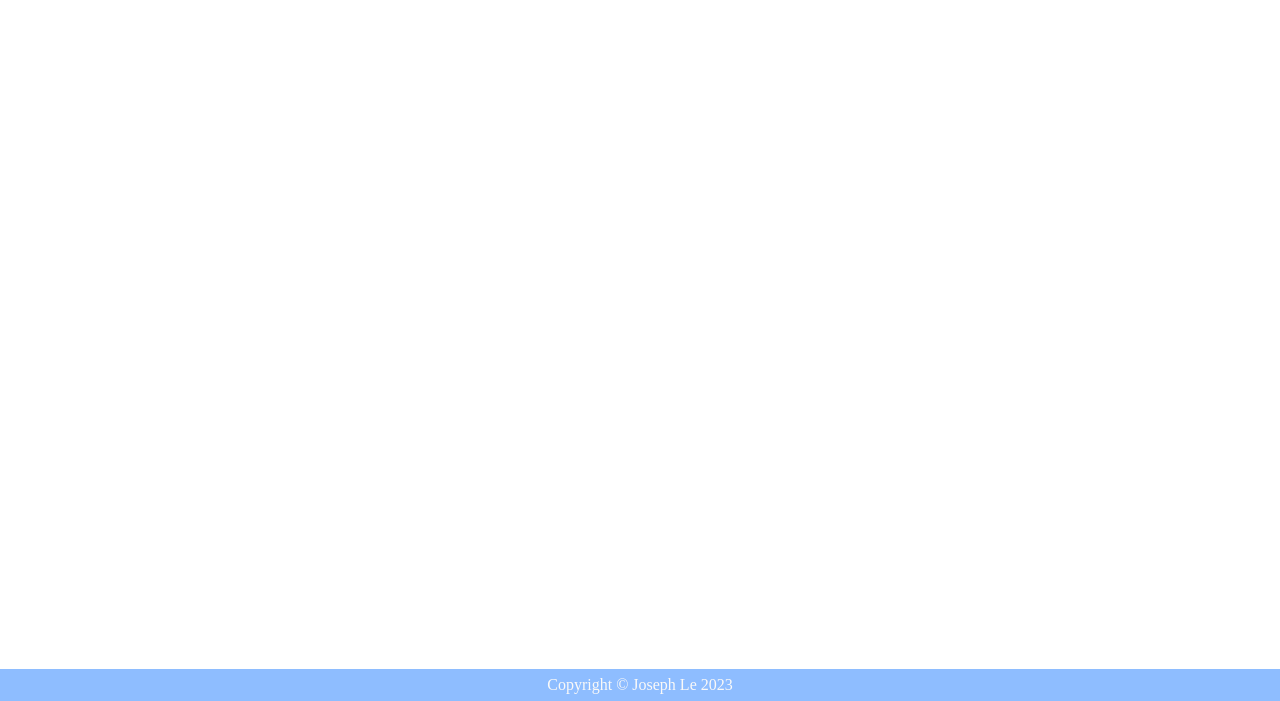
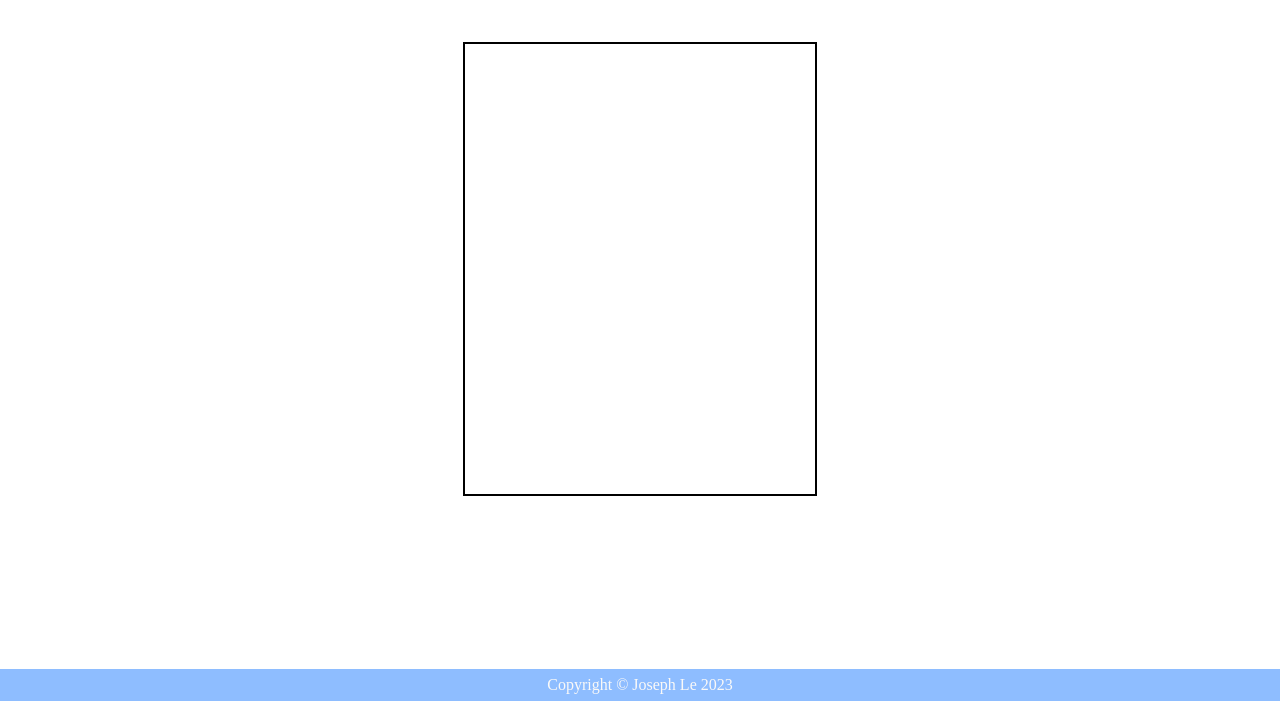
Before and after one commit to 13lejos/library, a plain HTML site: page index.html in a window 1280 px wide. Shown: the part 131-832 px from the top of the page. Drawn offline with Linux system fonts and the light colour scheme.

Commit message:
create popup form skeleton

```diff
--- a/index.html
+++ b/index.html
@@ -18,9 +18,8 @@
             <div class="add-book-container" id="add-book-container">
                 <h2 class="add-book" id="add-book">+ Add a Book</h2>
             </div>
-            <div class="cards-container" id="cards-container">
-
-            </div>
+            <div class="cards-container" id="cards-container"></div>
+            <div class="popup-form" id="popup-form"></div>
         </div>
     </main>
     <footer class="footer">
--- a/style.css
+++ b/style.css
@@ -60,6 +60,21 @@ body{
     text-align: center;
     font-size: 1.25rem;
 }
+.popup-form{
+    display: flex;
+    flex-direction: column;
+    border: black 2px solid;
+    width: 350px;
+    height: 450px;
+    justify-content: space-evenly;
+    text-align: center;
+    font-size: 1.25rem;
+    position: absolute;
+    top: 50%;
+    left: 50%;
+    transform: translate(-50%, -50%);
+}
+
 .footer{
     width: auto;
     height: 4vh;
```
